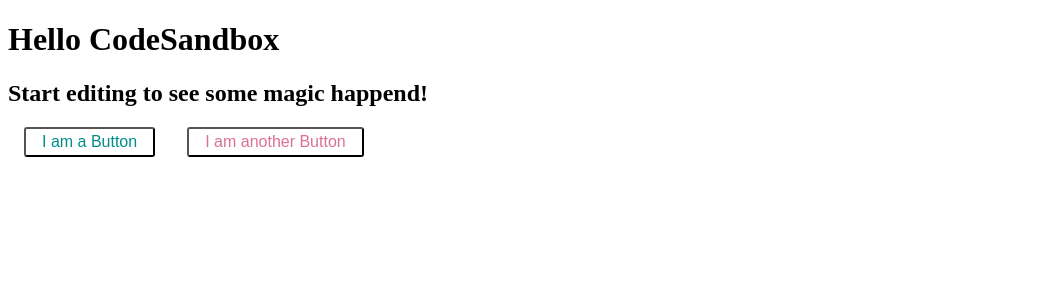
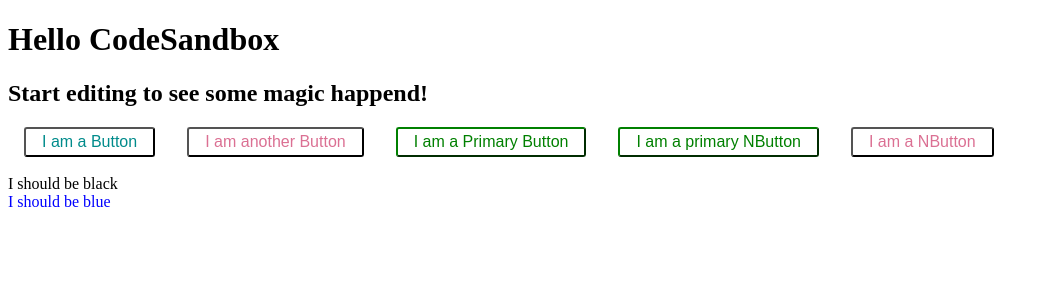
Before and after one commit to TheFlyingWhale/Learning-Styled-Components, a React (Create React App) app: page / in a window 1280 px wide. Shown: the top 300 px of the page, without its empty margins (0-1049 px from the left). Built offline with nearby package versions, Linux system fonts and the light colour scheme.

Commit message:
added some new codes which im not a 100% how works

```diff
--- a/src/App.js
+++ b/src/App.js
@@ -1,5 +1,5 @@
 import React from 'react';
-import styled from 'styled-components';
+import styled, { css } from 'styled-components';
 
 const mainColor = 'darkcyan';
 const secondaryColor = 'palevioletred';
@@ -23,6 +23,38 @@
     }
 `;
 
+const GreenButton = styled(Button)`
+    background-color: white;
+    color: green;
+    border-color: green;
+`;
+
+const completeMixin = css`
+    color: ${props => (props.whiteColor ? 'white' : 'black')};
+`;
+
+const StyledComp = styled.div`
+    ${props => (props.complex ? completeMixin : 'color:blue')};
+`;
+
+const NButton = styled.button`
+    cursor: pointer;
+    background: transparent;
+    font-size: 16px;
+    border-radius: 3px;
+    color: palevioletred;
+    margin: 0 1em;
+    padding: 0.25em 1em;
+    transition: 0.5s all ease-out;
+
+    ${props => props.primary &&
+        css`
+        background-color: white;
+          color: green;
+          border-color: green;
+      `};
+`;
+
 export const App = () => {
     return (
         <div>
@@ -30,6 +62,12 @@
             <h2>Start editing to see some magic happend!</h2>
             <Button primary>I am a Button</Button>
             <Button>I am another Button</Button>
+            <GreenButton primary>I am a Primary Button</GreenButton>
+            <NButton primary>I am a primary NButton</NButton>
+            <NButton>I am a NButton</NButton>
+            <StyledComp complex whiteColor={true}>I should be white</StyledComp>
+            <StyledComp complex> I should be black</StyledComp>
+            <StyledComp> I should be blue</StyledComp>
         </div>
     )
 }
```
